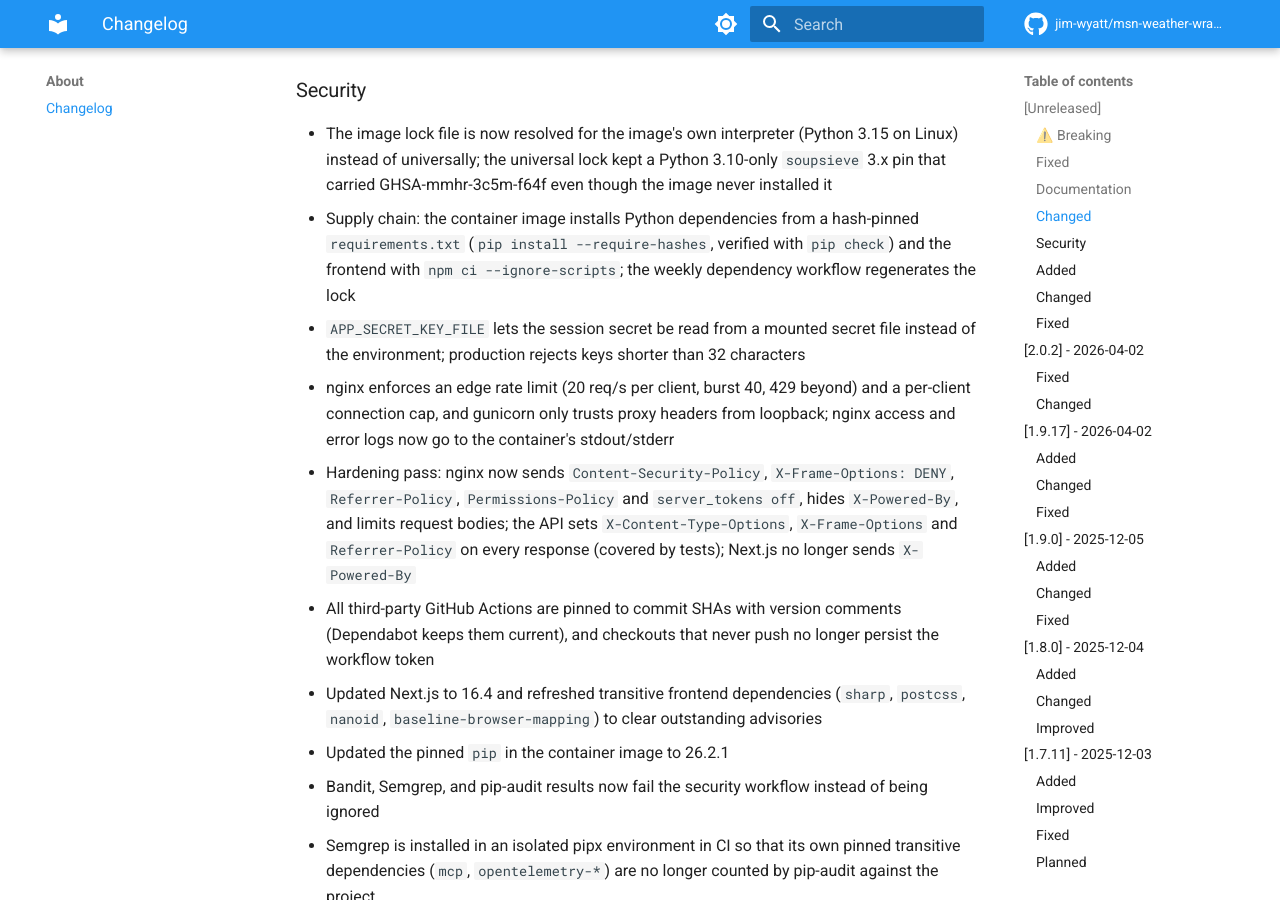
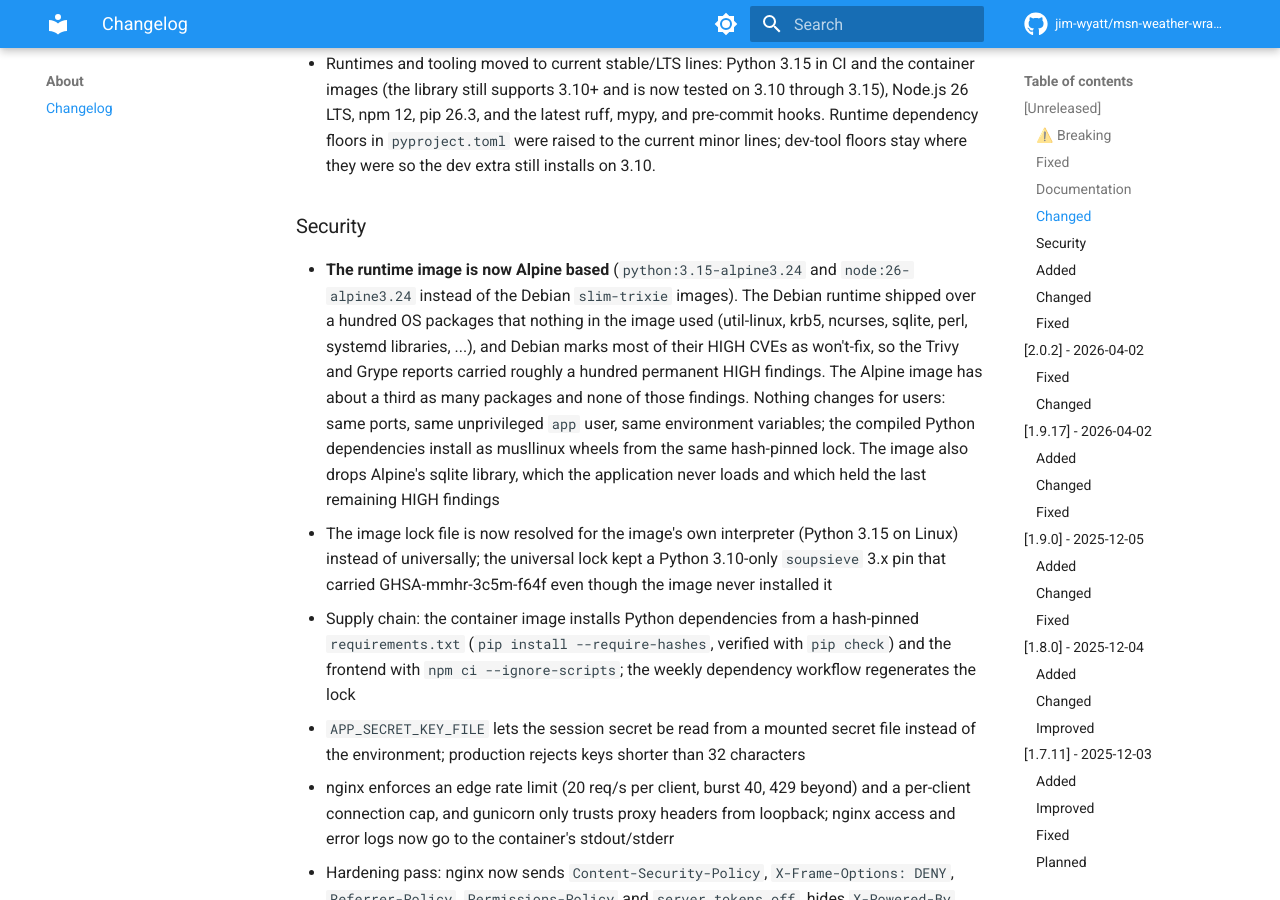
Before and after one commit to jim-wyatt/msn-weather-wrapper, an MkDocs documentation site: the page built from docs/CHANGELOG.md, in a window 1280 px wide and 900 px high, scrolled down 2440 px. Built offline with MkDocs 1.6.1 and Material for MkDocs 9.7.7, drawn with Linux system fonts in a browser that asks for light colours; comment, search, counter and statistics services are not loaded; the version menu is left out; some of the changed text lies outside the part shown.

Commit message:
fix(container): move the runtime image to Alpine to clear the won't-fix HIGH CVEs
The Debian slim runtime carried 105 OS packages, and the Trivy and Grype reports
on main listed 103 and 89 HIGH findings respectively, every one of them in a
Debian package that nothing in the image uses at runtime (util-linux, krb5,
ncurses, sqlite, perl, systemd and acl libraries, glibc and the gcc runtime) and
that Debian has marked won't-fix or not-fixed. The CI gates ignore unfixed
findings so they never failed, but they sat permanently in the reports and the
Security tab.

All three stages now build on Alpine 3.24 (python:3.15-alpine3.24 and
node:26-alpine3.24, digest pinned). nginx and the Node.js runtime libraries
(libstdc++, libgcc, libatomic) come from Alpine's repositories; the compiled
Python dependencies install as musllinux wheels whose hashes were already in the
lock. The runtime stage also drops sqlite-libs, which python:alpine pulls in for
the stdlib sqlite3 module that nothing here imports and which held the last
four HIGH findings. Scanning the result locally: Trivy reports nothing at any
severity, Grype reports 4 Medium and 1 Low (busybox, python) and no HIGH or
CRITICAL. Image size drops from the Debian build as well. Ports, the
unprivileged app user, environment variables and the entrypoint are unchanged;
the entrypoint only points at Alpine's nginx site config path.

Also fixes the integration tests in the container job, which have been
silently skipping on every run: they look for a container named
msn-weather-app and CI started it as test-app. The CI container now has that
name and a relaxed API rate limit, because the suite alone sends about as many
requests per minute as the image's default per-IP budget allows.

Co-Authored-By: Claude Fable 5.1 <noreply@anthropic.com>

```diff
--- a/CHANGELOG.md
+++ b/CHANGELOG.md
@@ -16,6 +16,7 @@ and this project adheres to [Semantic Versioning](https://semver.org/spec/v2.0.0
   - Nginx no longer reflects the request `Origin` or answers preflights itself; CORS is handled only by FastAPI, so cross-origin callers must be listed in `CORS_ORIGINS`
 
 ### Fixed
+- The integration tests in the container job were silently skipping on every run: they look for a running container named `msn-weather-app` and CI started it as `test-app`. The CI container now carries the expected name and a relaxed API rate limit (the suite alone sends about as many requests as the image's default per-IP budget allows per minute), so all 17 tests run against the freshly built image
 - The release workflow is hands-free when a `RELEASE_TOKEN` secret exists: it opens the version-bump pull request (so CI runs on it), merges it, and pushes the tag with that token so the publish and container-image runs trigger natively; without the secret it now stops before any half-finished state with the exact recovery commands
 - Frontend accessibility: the page now has a `<main>` landmark, headings no longer skip from h1 to h3, recent searches are a real list, the location and unit-toggle buttons' accessible names include their visible text, `aria-activedescendant` is only set while the suggestion list is open, and the brand and secondary text colours meet WCAG AA (7:1 for body text) on white; axe reports no violations on the homepage or after a search
 - The Playwright suite runs again: the visual and accessibility specs were still written for a "Get Weather" button that the autocomplete UI removed; they now select a city from the suggestions, mock the weather API so screenshots and scans are deterministic, and the config honours `PORT` so a second checkout can run alongside another dev server. Visual baselines regenerated
@@ -36,6 +37,7 @@ and this project adheres to [Semantic Versioning](https://semver.org/spec/v2.0.0
 - Runtimes and tooling moved to current stable/LTS lines: Python 3.15 in CI and the container images (the library still supports 3.10+ and is now tested on 3.10 through 3.15), Node.js 26 LTS, npm 12, pip 26.3, and the latest ruff, mypy, and pre-commit hooks. Runtime dependency floors in `pyproject.toml` were raised to the current minor lines; dev-tool floors stay where they were so the dev extra still installs on 3.10.
 
 ### Security
+- **The runtime image is now Alpine based** (`python:3.15-alpine3.24` and `node:26-alpine3.24` instead of the Debian `slim-trixie` images). The Debian runtime shipped over a hundred OS packages that nothing in the image used (util-linux, krb5, ncurses, sqlite, perl, systemd libraries, ...), and Debian marks most of their HIGH CVEs as won't-fix, so the Trivy and Grype reports carried roughly a hundred permanent HIGH findings. The Alpine image has about a third as many packages and none of those findings. Nothing changes for users: same ports, same unprivileged `app` user, same environment variables; the compiled Python dependencies install as musllinux wheels from the same hash-pinned lock. The image also drops Alpine's sqlite library, which the application never loads and which held the last remaining HIGH findings
 - The image lock file is now resolved for the image's own interpreter (Python 3.15 on Linux) instead of universally; the universal lock kept a Python 3.10-only `soupsieve` 3.x pin that carried GHSA-mmhr-3c5m-f64f even though the image never installed it
 - Supply chain: the container image installs Python dependencies from a hash-pinned `requirements.txt` (`pip install --require-hashes`, verified with `pip check`) and the frontend with `npm ci --ignore-scripts`; the weekly dependency workflow regenerates the lock
 - `APP_SECRET_KEY_FILE` lets the session secret be read from a mounted secret file instead of the environment; production rejects keys shorter than 32 characters
```
Also changed, not shown: README.md (+4 -3 lines), docs/SECURITY.md (+1 -0 lines), 3 other files.
